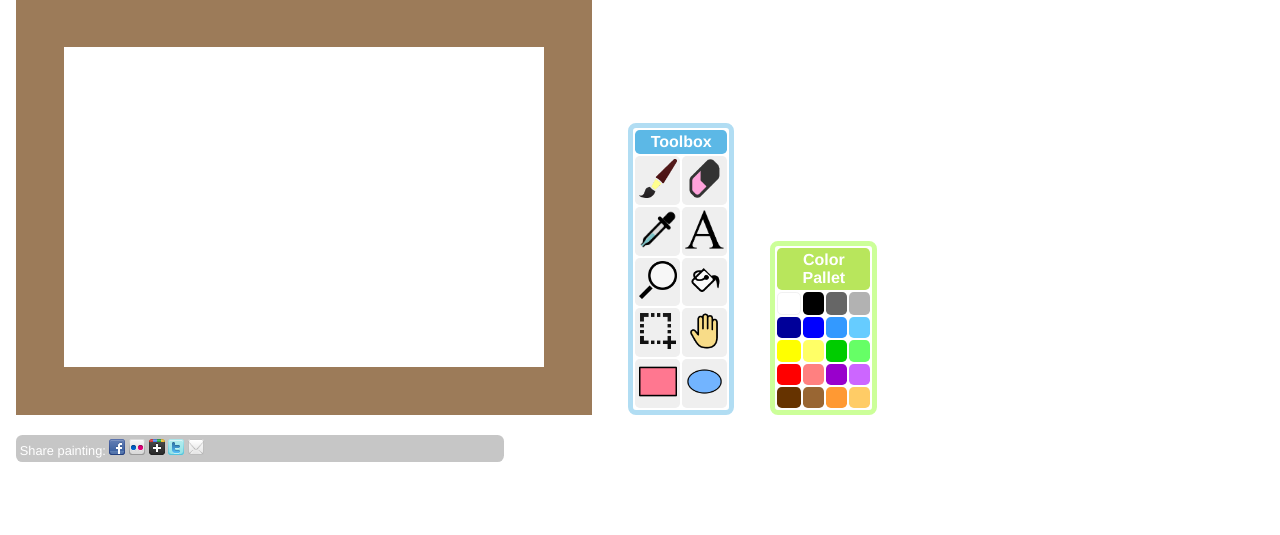
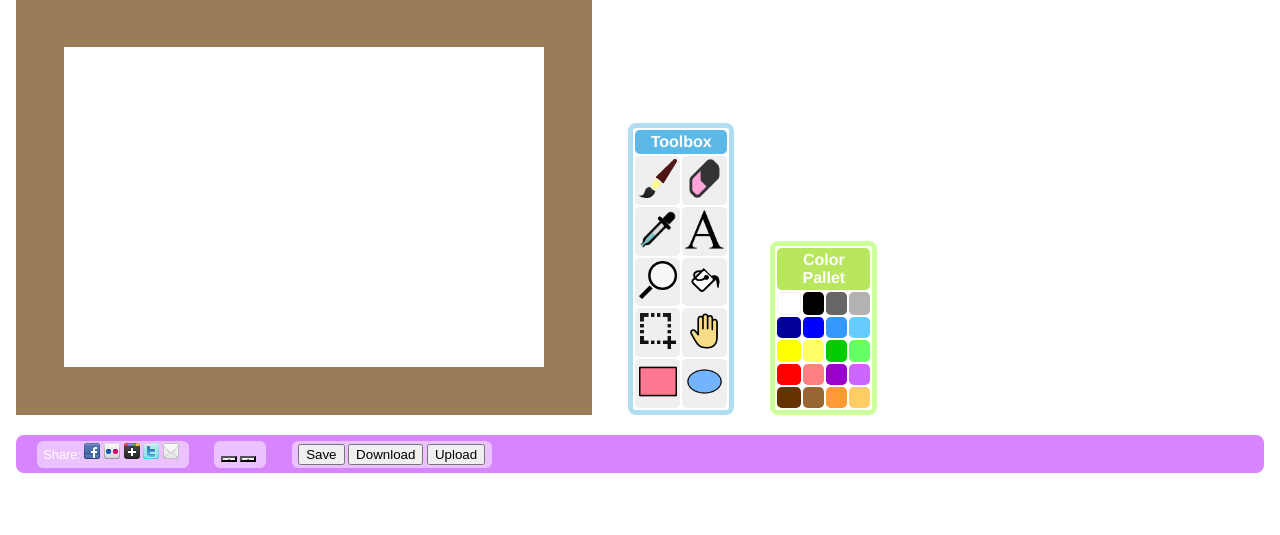
Before and after one commit to nsnyder/WebProject, a PHP site: page /apprentice.html in a window 1280 px wide. Shown: the part 67-602 px from the top of the page. Run offline with PHP 8.4, Linux system fonts and the light colour scheme; lists and menus that the app fills with data are empty.

Commit message:
Action bar added new images too

```diff
--- a/apprentice.html
+++ b/apprentice.html
@@ -93,15 +93,24 @@
 
 
 </table>
-<div id="Share">
-	<ul id="SocialMedia">
-		<li class ="horizontal">Share painting: </li>
+<div id="ActionBar">
+	<ul id="Share" class="action">
+		<li class="horizontal">Share:</li>
 		<li class="horizontal"><img onclick="" src="images/social/facebook_16.png" alt="facebook"/></li>
 		<li class="horizontal"><img onclick="" src="images/social/flickr_16.png" alt="flickr"/></li>
 		<li class="horizontal"><img onclick="" src="images/social/google_plus_16.png" alt="google+"/></li>
 		<li class="horizontal"><img onclick="" src="images/social/twitter_16.png" alt="twitter"/></li>
 		<li class="horizontal"><img onclick="" src="images/social/email_16.png" alt="email"/></li>
 	</ul>
+	<ul id="UndoRedo" class="action">
+		<li class="horizontal"><button id="Undo" onclick=""/></li>
+		<li class="horizontal"><button id="Redo" onclick=""/></li>
+	</ul>
+	<ul id="File" class="action">
+		<li class="horizontal"><button onclick="">Save</button></li>
+		<li class="horizontal"><button onclick="">Download</button></li>
+		<li class="horizontal"><button onclick="">Upload</button></li>
+	</ul>
 </div>
 </body>
 </html>
--- a/css/apprentice.css
+++ b/css/apprentice.css
@@ -96,19 +96,45 @@ td.pallet{
 	border-width: 3em;
 }
 
-/*Social Media Share list styling*/
-#SocialMedia{
+/*Action bar list styling*/
+#ActionBar{
 	margin: 0;
-	width: 480px;
-	padding: .3em;
+	width: initial;
+	padding: .5em;
+	background-color: #D685FF;
+	border-radius: .5em;
+}
+ul.action{
 	list-style-type: none;
 	font-size: .8em;
 	color: #FFFFFF;
-	background-color: #C6C6C6;
+	padding: .5em;
 	border-radius: .5em;
+	background-color: #EBC2FF;
+}
+#Share{
+	margin: 1em;
+	width: 12em;
+	display: inline;
+}
+#UndoRedo{
+	margin: 1em;
+	width: 10em;
+	display: inline;
+}
+#File{
+	margin: 1em;
+	width: 20em;
+	display: inline;
 }
 li.horizontal{
 	margin: 0;
 	padding: 0;
 	display: inline;
 }
+#Undo{
+	background-image: url("images/undo_icon_16.png");
+}
+#Redo{
+	background-image: url("images/undo_icon_16.png");
+}
```
Also changed, not shown: images/redo_icon.png (added), images/redo_icon_16.png (added), images/share_icon.png (added), images/share_icon_16.png (added), images/undo_icon.png (added), images/undo_icon_16.png (added).
